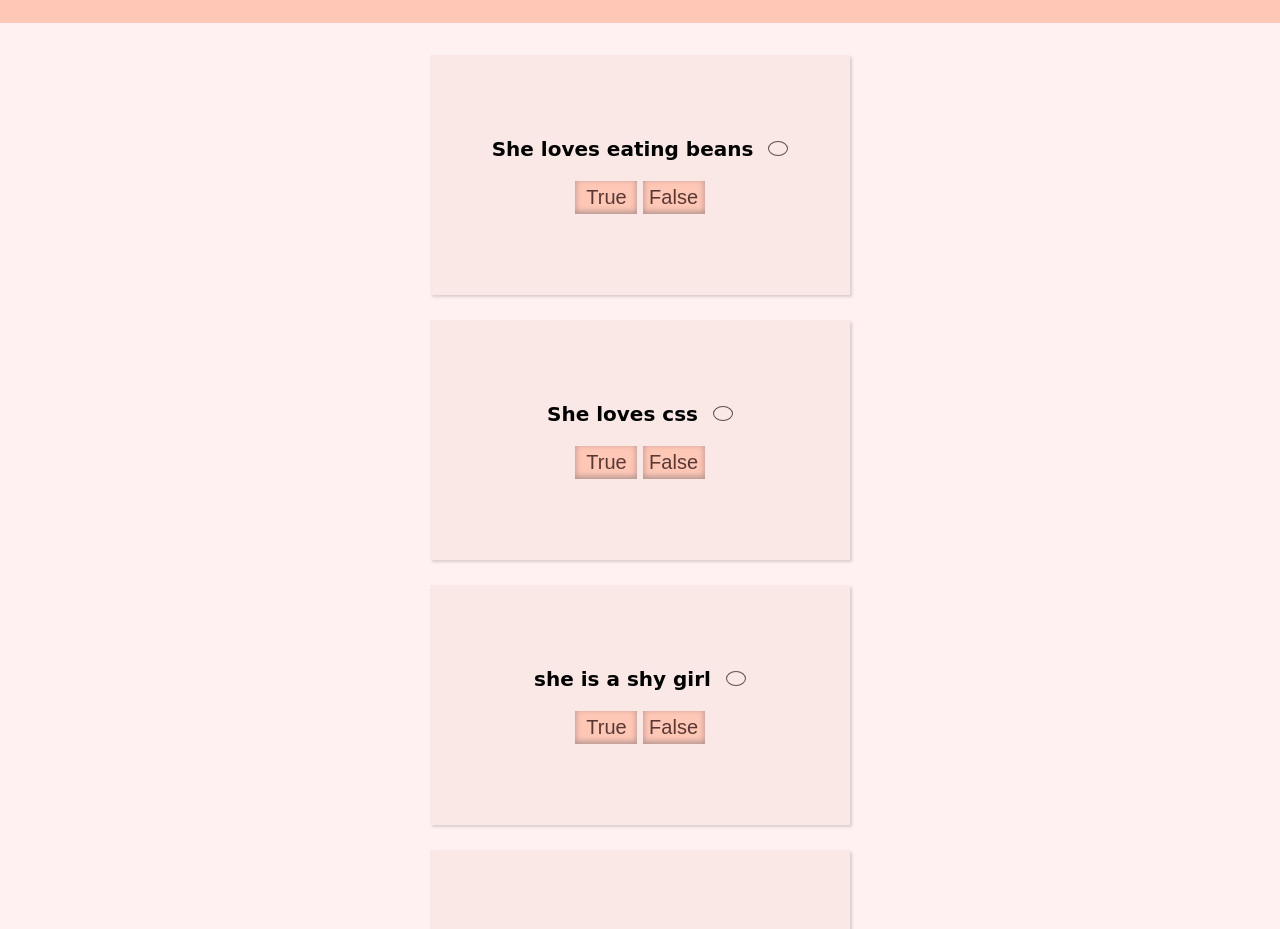
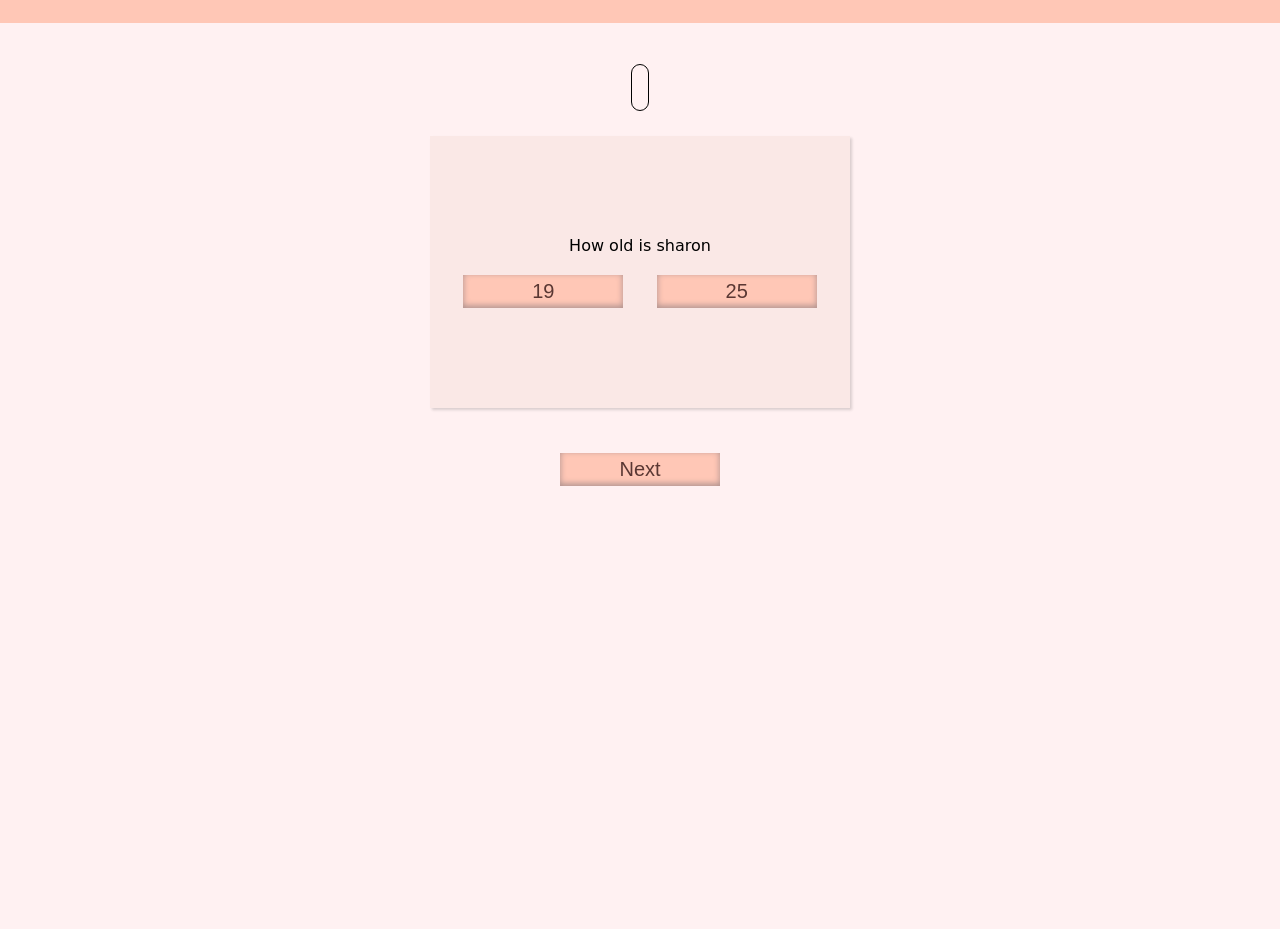
Before and after one commit to falsharion/javascript-quiz, a plain HTML site: page index.html in a window 1280 px wide. Shown: the part 89-1018 px from the top of the page. After the commit the page ends 800 px from the top, so only its background shows below. Drawn offline with Linux system fonts and the light colour scheme; a web font is replaced by a local one.

Commit message:
added new feutures
- i stored the questions in javascript
- added a "next button" to the quiz app

```diff
--- a/index.html
+++ b/index.html
@@ -14,50 +14,25 @@
 
 <body>
     <header>
-        <h1>How much do you know Sharon</h1>
+        <h1>Do you know sharon ?</h1>
         <div>
-            <h5>correct - green </h5>
-            <h5>wrong - red</h5>
+            <h5>green - right</h5>
+            <h5>red - wrong</h5>
         </div>
     </header>
     <main>
         <section>
-            <article class="card 1">
-                <div class="text">
-                    <h3>She loves eating beans</h3><div class="spin1"></div>
-                </div>
-                <div>
-                    <button onclick="trueFunction()" class="cTrue">true</button>
-                    <button onclick="falseFunction()" class="cFalse">false</button>
+            <div class="alerts"></div>
+            <article class="cards">
+                <div id="questions">questions</div>
+                <div id ="answers-btn" class="answers">
+                    <button class="btn1" onclick="checkQuest1()">answer1</button>
+                    <button class="btn2" onclick="checkQuest2()">answer2</button>
                 </div>
             </article>
-            <article class="card 2">
-                <div class="text">
-                    <h3>She loves css </h3><div class="spin2"></div>
-                </div>
-                <div>
-                    <button onclick="falseFunction1()">true</button>
-                    <button onclick="trueFunction1()">false</button>
-                </div>
-            </article>
-            <article class="card 3">
-                <div class="text">
-                    <h3>she is a shy girl </h3><div class="spin3"></div>
-                </div>
-                <div>
-                    <button onclick="trueFunction2()">true</button>
-                    <button onclick="falseFunction2()">false</button>
-                </div>
-            </article>
-            <article class="card 4">
-                <div class="text">
-                    <h3>she is an entrepreneur </h3><div class="spin4"></div>
-                </div>
-                <div>
-                    <button onclick="falseFunction3()">true</button>
-                    <button onclick="trueFunction3()">false</button>
-                </div>
-            </article>
+            <div class="control">
+                <button id="next-btn" onclick="nextQuestions()">next</button>
+            </div>
         </section>
     </main>
 <script src="script.js"></script>
--- a/script.js
+++ b/script.js
@@ -1,77 +1,90 @@
-// store the variables
-let detector1 = document.querySelector(".spin1");
-let detector2 = document.querySelector(".spin2");
-let detector3 = document.querySelector(".spin3");
-let detector4 = document.querySelector(".spin4");
 
-let buttonT = document.querySelector(".cTrue");
-let buttonF = document.querySelector(".cFalse");
+const nextQuestion = document.getElementById('next-btn');
+const question = document.getElementById('questions');
+const answer1 = document.querySelector('.btn1');
+const answer2 = document.querySelector('.btn2');
+const alerts = document.querySelector('.alerts');
 
-let checkConT = buttonT.textContent;
-let checkConF = buttonF.textContent;
+// keep track of questions
+let question_index = 0;
 
-function trueFunction() {
-    if (checkConT == "true" || checkConF == "false") {
-        detector1.classList.toggle("red")
-    } else {
-        prompt("error");
+// storing questions
+const questions = [
+    {
+      question: 'How old is sharon',
+      answers: [
+        { text: '19', correct: true },
+        { text: '25', correct: false }
+      ]
+    },
+    {
+      question: 'what does she prefer more?',
+      answers: [
+        { text: 'eating', correct: false },
+        { text: 'running', correct: true }
+      ]
+    },
+    {
+      question: 'she is a frontend developer',
+      answers: [
+        { text: 'No', correct: false },
+        { text: 'Yes', correct: true }
+      ]
+    },
+    {
+      question: 'Her favourite food is what',
+      answers: [
+        { text: 'rice', correct: false },
+        { text: 'yam', correct: true }
+      ]
+    }
+  ]
+// first question to appear
+loadQuestion(question_index);
+
+// update question
+function loadQuestion(question_index) {
+    reset()
+    question.textContent = questions[question_index].question;
+    answer1.textContent = questions[question_index].answers[0].text;
+    answer2.textContent = questions[question_index].answers[1].text;
+}
+function reset() {
+    alerts.classList.remove('green');
+    alerts.classList.remove('red');
+}
+function nextQuestions() {
+    if(question_index < questions.length - 1) {
+        question_index += 1;
+    } else if(question_index < questions.length - 1){
+        let randomQuest = Number.parseInt(Math.random() * questions.length);
+        question_index = randomQuest;
+    } else{
+        question_index = 0;
+    }
+
+    loadQuestion(question_index);
+
+}
+// check if the answer is right
+function checkQuest1() {
+    let ans1 = questions[question_index].answers[0].correct;
+    if (ans1 == true) {
+        alerts.classList.add('green');
+        alerts.classList.remove('red');
+    } else{
+        alerts.classList.add('red');
+        alerts.classList.remove('green');
     }
 }
+function checkQuest2() {
+    let ans2 = questions[question_index].answers[1].correct;
+    if (ans2 == true) {
+        alerts.classList.remove('red');
+        alerts.classList.add('green');
+    } else{
+        alerts.classList.remove('green');
+        alerts.classList.add('red');
 
-function falseFunction() {
-    if (checkConT == "true" || checkConF == "false") {
-        detector1.classList.toggle("green")
-    } else {
-        prompt("error");
     }
 }
-// question 2
-function trueFunction1(){
-    if (checkConT == "true" || checkConF == "false") {
-        detector2.classList.toggle("red")
-    } else {
-        prompt("error");
-    }
-}
-
-function falseFunction1() {
-    if (checkConT == "true" || checkConF == "false") {
-        detector2.classList.toggle("green")
-    } else {
-        prompt("error");
-    }
-}
-
-// question 3
-function trueFunction2() {
-    if (checkConT == "true" || checkConF == "false") {
-        detector3.classList.toggle("red")
-    } else {
-        prompt("error");
-    }
-}
-
-function falseFunction2() {
-    if (checkConT == "true" || checkConF == "false") {
-        detector3.classList.toggle("green")
-    } else {
-        prompt("error");
-    }
-}
-// question 4
-
-function trueFunction3() {
-    if (checkConT == "true" || checkConF == "false") {
-        detector4.classList.toggle("red")
-    } else {
-        prompt("error");
-    }
-}
-
-function falseFunction3() {
-    if (checkConT == "true" || checkConF == "false") {
-        detector4.classList.toggle("green")
-    } else {
-        prompt("error");
-    }
-}
--- a/style.css
+++ b/style.css
@@ -22,17 +22,7 @@ header{
     background-color: #ffc7b6;
     backdrop-filter: blur(12px);
 }
-@keyframes gradient {
-    0% {
-       background-position: 0% 50%;
-    }
-    50% {
-       background-position: 100% 50%;
-    }
-    100% {
-       background-position: 0% 50%;
-    }
-}
+
 header div{
     display: flex;
     padding-top: 4px;
@@ -41,53 +31,39 @@ h5{
     margin-right: 20px;
     font-size: 15px;
 }
+.alerts{
+    width: 18px;
+    height: 47px;
+    border-radius: 50px;
+    border: 1px black solid;
+}
+.alerts.wrong{
+    background-color: red;
+}
+.alert.right{
+    background-color: rgb(7, 172, 7);
+}
 section{
-    padding: 2rem 9%;
+    margin: 2rem 9%;
     display: flex;
     flex-direction: column;
     gap: 25px;
     align-items: center;
-    text-align: center;
+    justify-content: center;
+    height: 55vh;
 }
-.spin1{
-    width:20px;
-    height:15px;
-    border-radius: 50%;
-    border:1px solid rgba(20, 1, 1, 0.671);
-    margin-left: 15px;
-}
-.spin2{
-    width:20px;
-    height:15px;
-    border-radius: 50%;
-    border:1px solid rgba(20, 1, 1, 0.671);
-    margin-left: 15px;
-}
-.spin3{
-    width:20px;
-    height:15px;
-    border-radius: 50%;
-    border:1px solid rgba(20, 1, 1, 0.671);
-    margin-left: 15px;
-}
-.spin4{
-    width:20px;
-    height:15px;
-    border-radius: 50%;
-    border:1px solid rgba(20, 1, 1, 0.671);
-    margin-left: 15px;
-}
+
 .red{
     background-color: red;
 }
 .green{
     background-color: rgb(86, 199, 86);
 }
-.card{
+.cards{
     box-shadow: rgb(0 0 0 / 15%) 1.95px 1.95px 2.6px;
     width: 40%;
     background-color: #f4ded778;
-    height: 30vh;
+    height: 34vh;
     display: flex;
     flex-direction: column;
     justify-content: center;
@@ -97,20 +73,23 @@ section{
 h3{
     font-size: 20px;
 }
-.text{
+.answers{
+    width: 100%;
     display: flex;
+    justify-content: space-evenly;
     align-items: center;
 }
 button{
     margin-top: 20px;
     box-shadow: rgb(50 50 93 / 25%) 0px 50px 100px -20px, rgb(0 0 0 / 30%) 0px 30px 60px -30px, rgb(10 37 64 / 35%) 0px -2px 6px 0px inset;
     border: none;
-    width: 62px;
+    width: 10rem;
     font-size: 20px;
     height: 33px;
     text-transform: capitalize;
     background-color: #ffc7b6;
     color: #1a0000b8;
+    cursor: pointer;
 }
 
 @media (max-width:768px){
@@ -118,7 +97,10 @@ button{
 }
 
 @media (max-width:450px){
-.card{
+.cards{
     width: 90%;
 }
+button {
+    width: 7rem;
 }
+}
```
